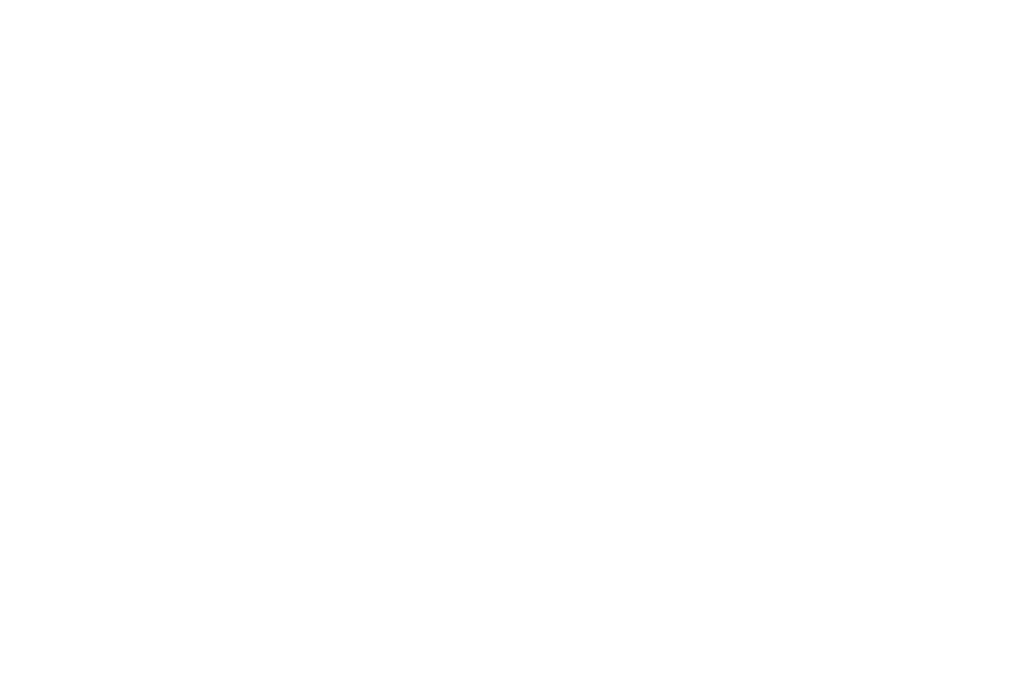
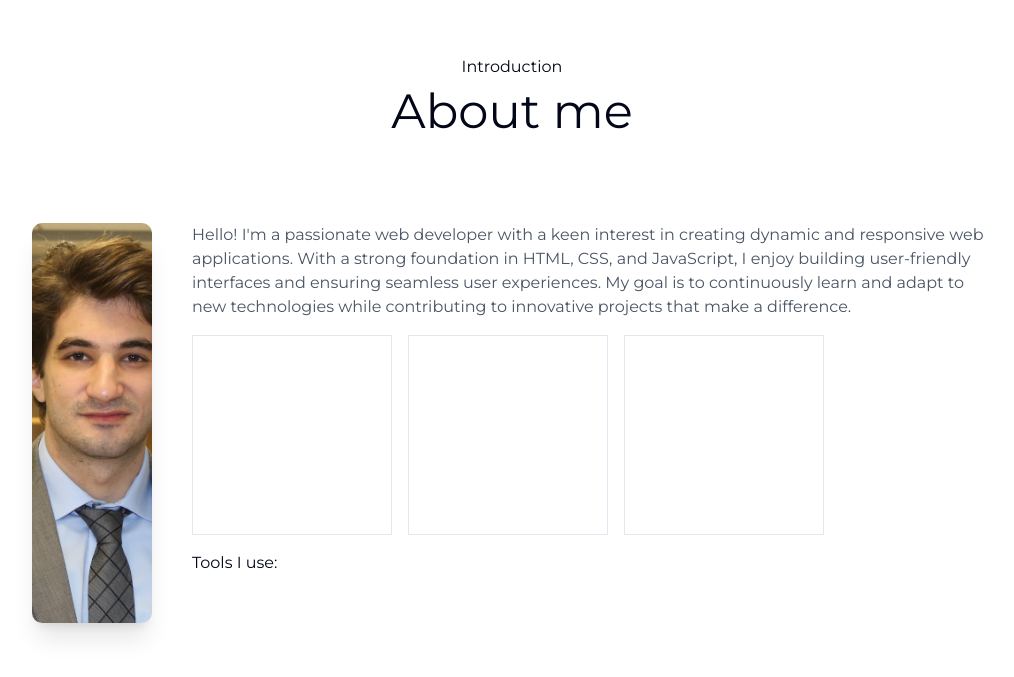
Before and after one commit to emirCo95/portfolio, a Next.js app: page / in a window 1280 px wide. Shown: the part 829-1506 px from the top of the page, without its empty margins (128-1142 px from the left). Before the commit the page ends 800 px from the top, so only its background shows below. Built offline with nearby package versions, Linux system fonts and the light colour scheme.

Commit message:
update components

```diff
--- a/app/page.tsx
+++ b/app/page.tsx
@@ -1,9 +1,11 @@
+import AboutMe from '@/components/AboutMe';
 import Hero from '@/components/Hero';
 
 export default function Home() {
   return (
     <div className="">
       <Hero />
+      <AboutMe />
     </div>
   );
 }
--- /dev/null
+++ b/components/AboutMe.tsx
@@ -0,0 +1,48 @@
+import Image from 'next/image';
+import React from 'react';
+import about from '@/assets/about.jpg';
+
+const AboutMe = () => {
+  return (
+    <div className="flex flex-col items-center justify-center gap-4 p-4 mt-36">
+      <div className="flex flex-col items-center justify-center gap-2 text-center">
+        <span>Introduction</span>
+        <h1 className="text-5xl">About me</h1>
+      </div>
+      <div className="flex w-full items-start justify-center px-36 py-18 gap-10">
+        <div className="w-[250px] h-[400px] rounded-lg shadow-xl">
+          <Image
+            className="w-full h-full object-cover rounded-lg"
+            src={about}
+            alt="about image"
+            width={500}
+            height={500}
+          />
+        </div>
+        <div className="flex items-start justify-center gap-4 flex-col">
+          <div className="w-[800px]">
+            <p className="text-gray-600">
+              Hello! I&apos;m a passionate web developer with a keen interest in
+              creating dynamic and responsive web applications. With a strong
+              foundation in HTML, CSS, and JavaScript, I enjoy building
+              user-friendly interfaces and ensuring seamless user experiences.
+              My goal is to continuously learn and adapt to new technologies
+              while contributing to innovative projects that make a difference.
+            </p>
+          </div>
+          <div className="flex items-center justify-start gap-4">
+            <div className="w-[200px] h-[200px] border"></div>
+            <div className="w-[200px] h-[200px] border"></div>
+            <div className="w-[200px] h-[200px] border"></div>
+          </div>
+          <div className="">
+            <span>Tools I use:</span>
+            <div className=""></div>
+          </div>
+        </div>
+      </div>
+    </div>
+  );
+};
+
+export default AboutMe;
--- a/components/Hero.tsx
+++ b/components/Hero.tsx
@@ -8,7 +8,7 @@ const Hero = () => {
   return (
     <div
       id="home"
-      className="flex flex-col items-center justify-center gap-8 text-center p-10"
+      className="flex flex-col items-center justify-center gap-8 text-center p-10 pt-42"
     >
       <div className="w-[200px] h-[200px] rounded-full shadow-xl">
         <Image
--- a/components/Navbar.tsx
+++ b/components/Navbar.tsx
@@ -4,7 +4,7 @@ import { ModeToggle } from './mode-toggle';
 
 const Navbar = () => {
   return (
-    <div className="w-full flex justify-between items-center px-16 md:px-26 py-10">
+    <div className="fixed w-full flex justify-between items-center px-16 md:px-26 py-10">
       <div className="flex items-center gap-2 shadow-md p-4 rounded-full dark:bg-white dark:text-black">
         <span className="text-xl">Emir</span>
         <div className="w-2 h-2 rounded-full bg-amber-500"></div>
```
Also changed, not shown: assets/about.jpg (added).
